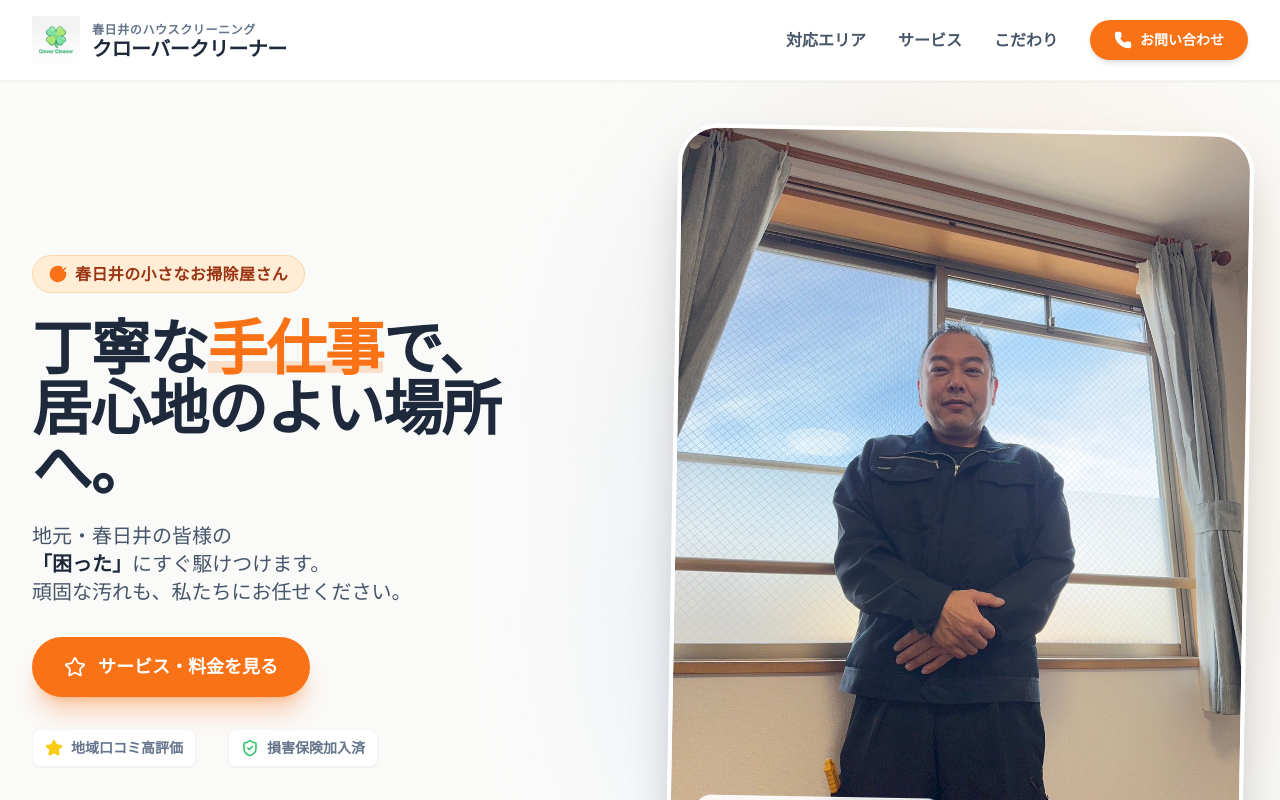
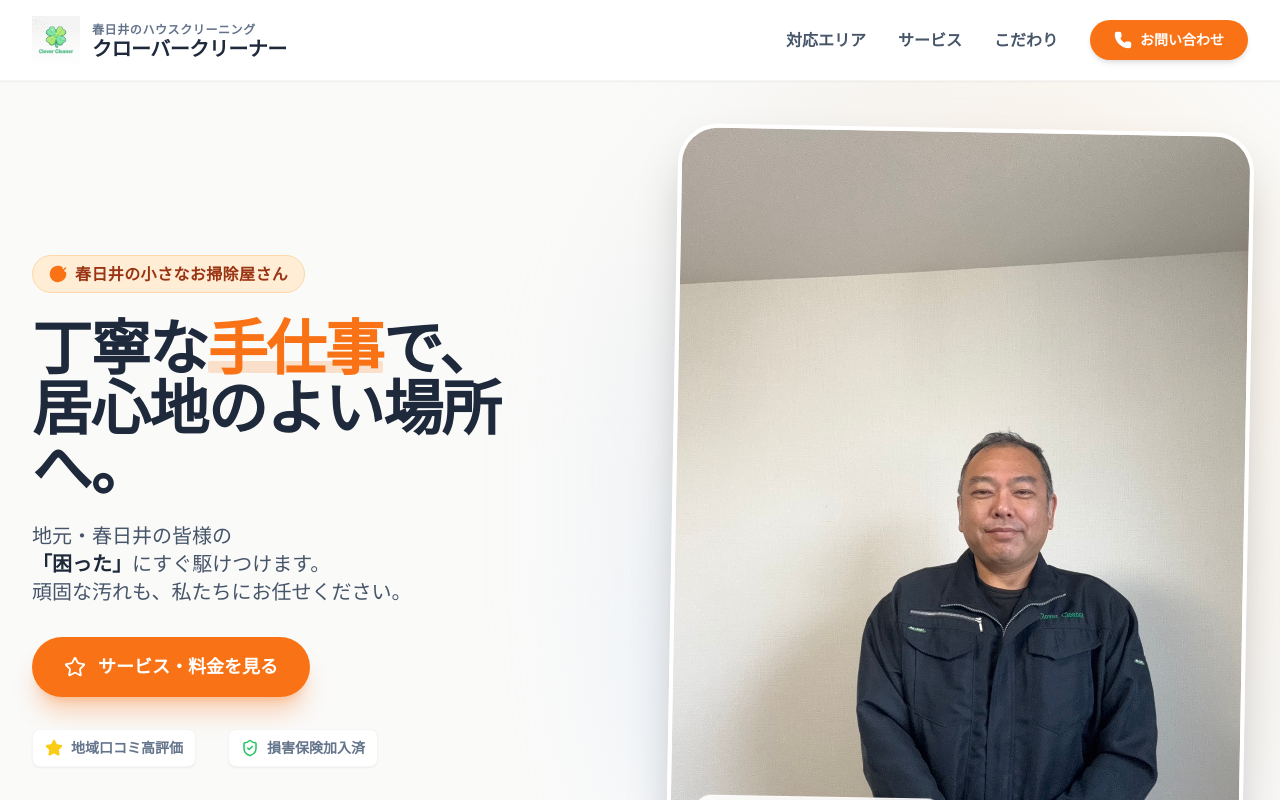
Before and after one commit to Vivid-BASE/kasugai, a React (Vite) app: page / in a window 1280 px wide. Shown: the top 800 px of the page. Built offline with nearby package versions, Linux system fonts and the light colour scheme.

Commit message:
Update Hero image to honnnin03

```diff
--- a/src/components/Hero.jsx
+++ b/src/components/Hero.jsx
@@ -1,7 +1,7 @@
 import React from 'react';
 import { motion } from 'framer-motion';
 import { Phone, CheckCircle, Star, ShieldCheck } from 'lucide-react';
-import honninn from '../assets/honninn.jpg'; // Import custom image
+import honnin03 from '../assets/honnnin03.jpg'; // Import custom image
 
 const Hero = () => {
     return (
@@ -80,7 +80,7 @@ const Hero = () => {
                             {/* Image Container with Mask/Shape */}
                             <div className="relative rounded-[2.5rem] overflow-hidden shadow-2xl border-4 border-white transform rotate-1 hover:rotate-0 transition-transform duration-500">
                                 <img
-                                    src={honninn}
+                                    src={honnin03}
                                     alt="Friendly Staff"
                                     className="w-full h-auto object-cover"
                                 />
```
Also changed, not shown: src/assets/honnnin03.jpg (added).
